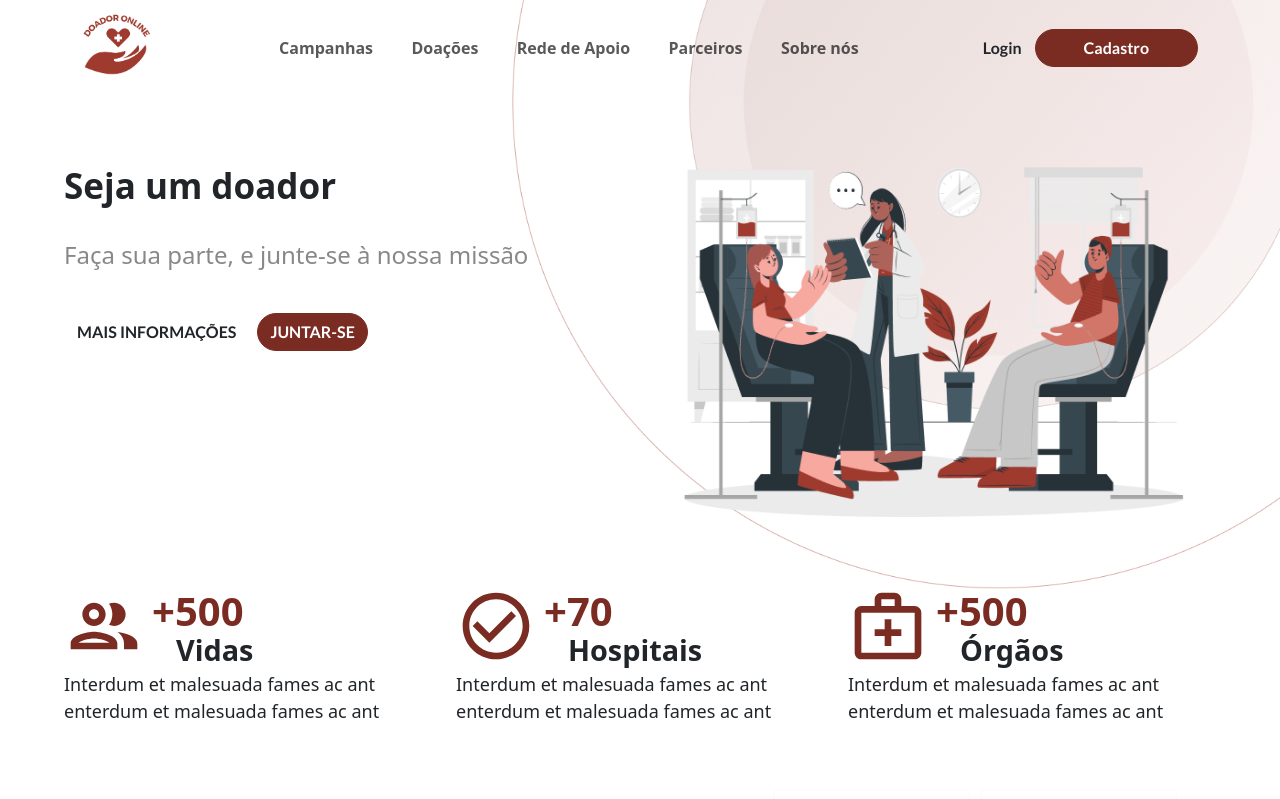
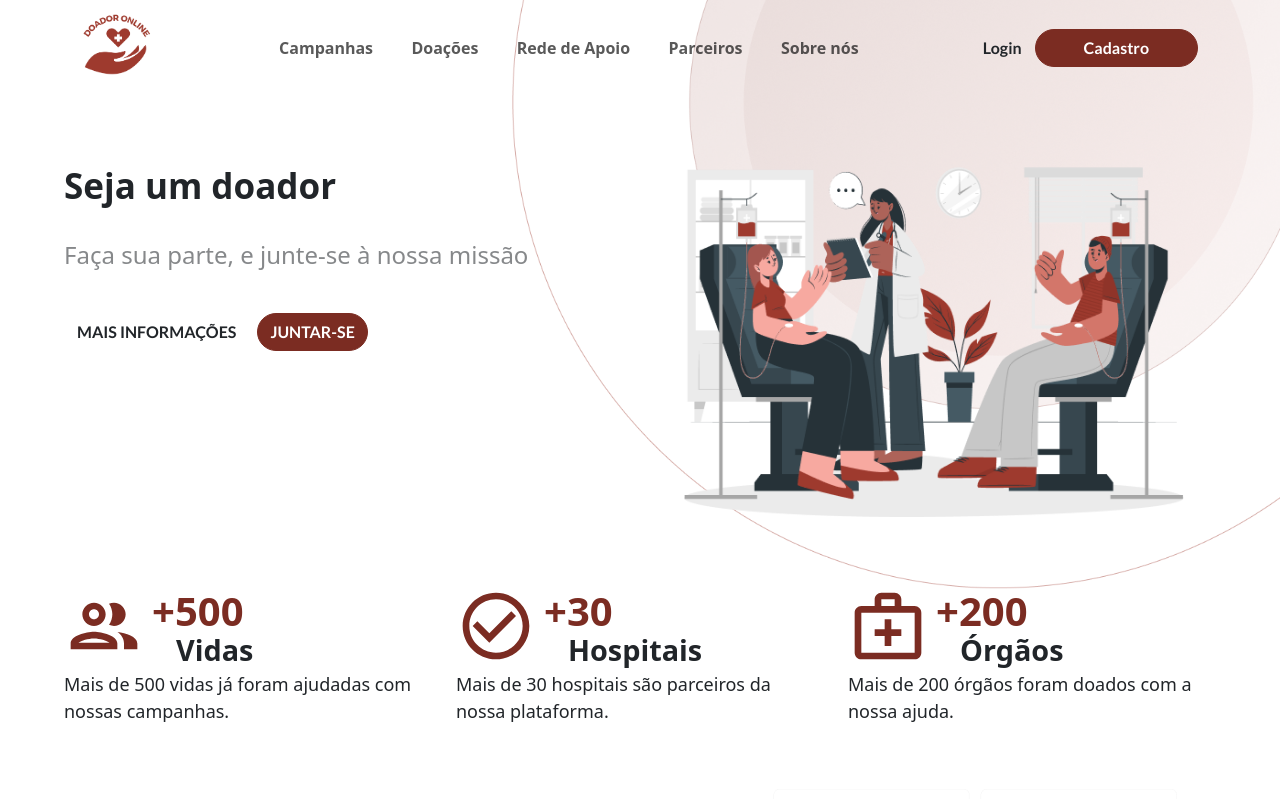
Before and after one commit to elieduardo/frontend-doador-online, a React (Create React App) app: page / in a window 1280 px wide. Shown: the top 799 px of the page. Built offline with nearby package versions, Linux system fonts and the light colour scheme; no server answers.

Commit message:
new texts and adjusts

```diff
--- a/src/components/BloodDonationBanner.js
+++ b/src/components/BloodDonationBanner.js
@@ -27,7 +27,7 @@ export default function DonationBanner() {
           sm={12}
           className="d-flex justify-content-lg-end justify-content-center"
         >
-          <img className="img-fluid-85 p-lg-0 p-6" src={bannerImage} />
+          <img className="img-fluid-85 p-lg-0 p-4" src={bannerImage} alt="banner-image"/>
         </Col>
       </Row>
     </div>
--- a/src/components/InfoDataCards.js
+++ b/src/components/InfoDataCards.js
@@ -18,32 +18,32 @@ export default function InfoDataCards() {
               <div className="text-card-sub px-4">Vidas</div>
             </div>
           </div>
-          <div className="d-flex justify-content-center justify-content-lg-start info-card-text-18 text-justify">
-            Interdum et malesuada fames ac ant enterdum et malesuada fames ac ant
+          <div className="d-flex justify-content-center mt-3 mt-lg-0 justify-content-lg-start info-card-text-18 text-justify">
+            Mais de 500 vidas já foram ajudadas com nossas campanhas.
           </div>
         </Col>
         <Col lg={4} md={12} sm={12} className="text-center text-lg-start py-lg-0 py-3">
-          <div className="d-flex align-items-center justify-content-center justify-content-lg-start ">
-            <MdCheckCircleOutline className="icon-card" />
+          <div className="d-flex align-items-center justify-content-center justify-content-lg-start">
+          <MdCheckCircleOutline className="icon-card" />
             <div className="px-2">
-              <div className="number-card-info">+70</div>
+              <div className="number-card-info">+30</div>
               <div className="text-card-sub px-4">Hospitais</div>
             </div>
           </div>
-          <div className="d-flex justify-content-center justify-content-lg-start info-card-text-18 text-justify">
-            Interdum et malesuada fames ac ant enterdum et malesuada fames ac ant
+          <div className="d-flex justify-content-center mt-3 mt-lg-0 justify-content-lg-start info-card-text-18 text-justify">
+            Mais de 30 hospitais são parceiros da nossa plataforma.
           </div>
         </Col>
         <Col lg={4} md={12} sm={12} className="text-center text-lg-start py-lg-0 py-3">
           <div className="d-flex align-items-center justify-content-center justify-content-lg-start">
             <MdOutlineMedicalServices className="icon-card" />
             <div className="px-2">
-              <div className="number-card-info">+500</div>
+              <div className="number-card-info">+200</div>
               <div className="text-card-sub px-4">Órgãos</div>
             </div>
           </div>
-          <div className="d-flex justify-content-center justify-content-lg-start info-card-text-18 text-justify">
-            Interdum et malesuada fames ac ant enterdum et malesuada fames ac ant
+          <div className="d-flex justify-content-center mt-3 mt-lg-0 justify-content-lg-start info-card-text-18 text-justify">
+            Mais de 200 órgãos foram doados com a nossa ajuda.
           </div>
         </Col>
       </Row>
--- a/src/components/ItemHospital.js
+++ b/src/components/ItemHospital.js
@@ -8,7 +8,7 @@ import {
 
 export default function ItemHospital({nome, telefone, email, endereco, latitude, longitude}) {
   return (
-    <Card className="card-hospital-width shadow mx-lg-4 mx-md-4 mx-1 my-4">
+    <Card className="shadow mx-lg-4 mx-md-4 mx-1 my-4">
       <div className="d-flex flex-column text-center justify-content-center my-4 p-2 card-hospital-height">
         <div className="bold-card-title mb-4">{nome}</div>
         <div className="info-card-text-16">
--- a/src/components/OrgansDonationBanner.js
+++ b/src/components/OrgansDonationBanner.js
@@ -13,7 +13,7 @@ export default function OrgansDonationBanner() {
           className="d-flex justify-content-lg-start justify-content-center"
         >
           <img
-            className="img-fluid-85 pb-lg-0 pb-5 p-lg-0 p-6"
+            className="img-fluid-85 pb-lg-0 pb-5 p-lg-0 p-4"
             src={bannerImage}
             alt="banner-donation"
           />
--- a/src/components/SupportNetwork.js
+++ b/src/components/SupportNetwork.js
@@ -30,7 +30,7 @@ export default function SupportNetwork() {
           sm={12}
           className="d-flex justify-content-lg-end justify-content-center"
         >
-          <img className="img-fluid-85 p-lg-0 p-6" src={support} />
+          <img className="img-fluid-85 p-lg-0 p-4" src={support} alt="support-image"/>
         </Col>
       </Row>
     </div>
```
